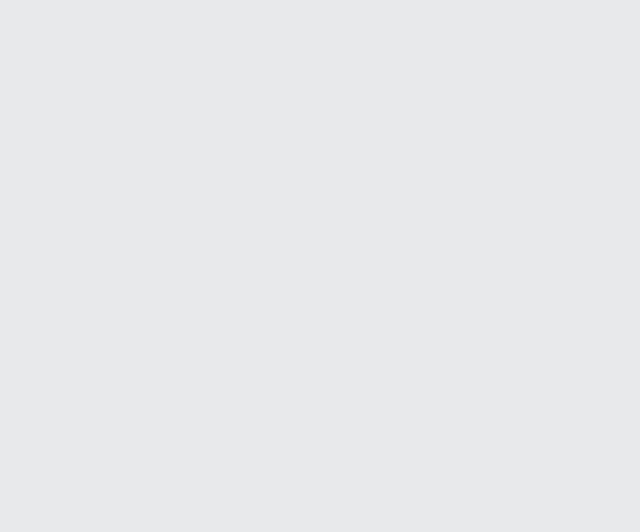
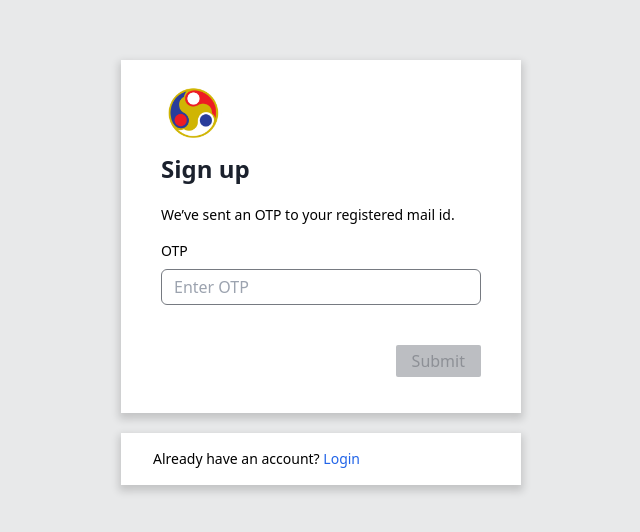
Before and after one commit to swciitg/StudentsPortal, a React (Create React App) app in the folder Frontend/: page /Otp in a window 1280 px wide. Shown: the part 128-660 px from the top of the page, without its empty margins (319-959 px from the left). Built offline with nearby package versions, Linux system fonts and the light colour scheme.

Commit message:
otp--page

```diff
--- a/Frontend/src/Pages/Student/otp.js
+++ b/Frontend/src/Pages/Student/otp.js
@@ -1,8 +1,34 @@
-import React from 'react'
-
-export default function Otp() {
+// import { useState } from "react";
+import React, { useState } from "react";
+import { Link } from "react-router-dom";
+// import HomePage from "./HomePage";
+export default function StudentSignUp() {
+    const [Otp,setOtp]=useState('');
   return (
-    <div>
+    <div className="h-screen w-screen flex justify-center items-center  flex-col gap-5">
+      <div className="bg-white pl-10 pr-10 w-[400px] pb-9 pt-5 shadow-[0_4px_8px_2px_rgba(0,0,0,0.16)] ">
+        <div className="flex justify-start  mb-2">
+          <img className="" src="/iitg_logo.png" alt="iitg_logo" width="65px" />
+        </div>
+        <p className="text-[rgb(27,33,45)] font-semibold text-2xl mb-5">Sign up</p>
+       <p className="text-sm font-normal mb-4">We’ve sent an OTP to your registered mail id.</p>
+        <div className="flex flex-col gap-7">
+<label className="flex flex-col gap-2 ">
+  <span className="font-medium text-sm">OTP</span>
+    <input onChange={(e)=>setOtp(e.target.value)}  min="0" max="999999" className="border p-2 pt-[5px] pb-[5px] text-black outline-none rounded-md border-[rgba(118,122,129,1)] pl-3" type="number" placeholder="Enter OTP"/>
+</label>
+{/*onKeyDown={(e)=> Otp.length===6&&e.preventDefault()}*/}
+</div>
+       { Otp.length>=6?
+        <div className="flex justify-end mt-10"><Link to='/Otp'><button className=" inline-flex items-center p-1 bg-[#2164E8] text-white rounded-sm pl-4 pr-4">Submit</button></Link></div>
+        :<div className="flex justify-end mt-10"><Link><button className=" inline-flex items-center p-1 bg-[rgba(188,190,194,1)] text-[rgba(141,144,150,1)] rounded-sm pl-4 pr-4">Submit</button></Link></div>
+       }
+      </div>
+      <div className="w-[400px] p-4 pl-8 text-sm font-normal  items-center  bg-white shadow-[0_4px_8px_2px_rgba(0,0,0,0.16)]">
+        <p >
+        Already have an account?  <Link to='/' className="text-[rgba(33,100,232,1)]">Login</Link>
+        </p>
+      </div>
     </div>
-  )
+  );
 }
```
